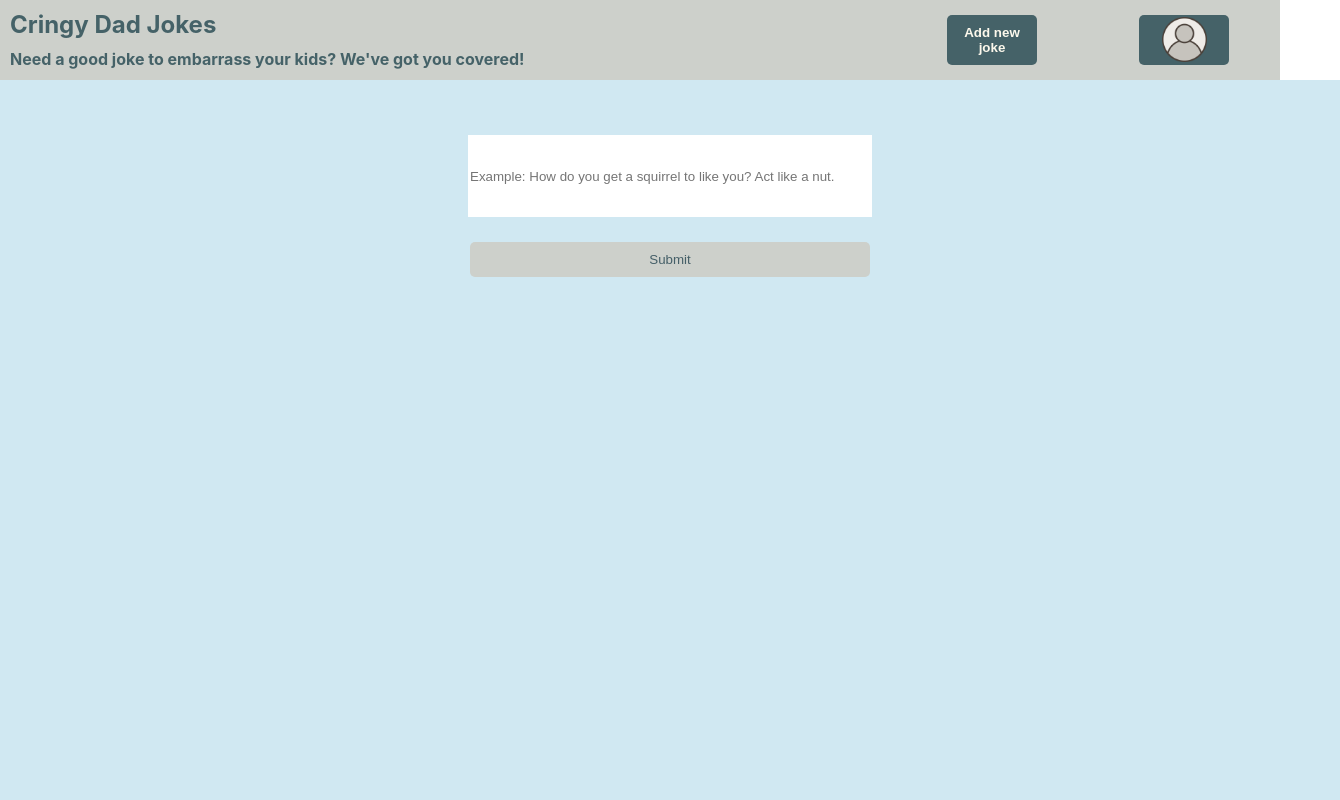
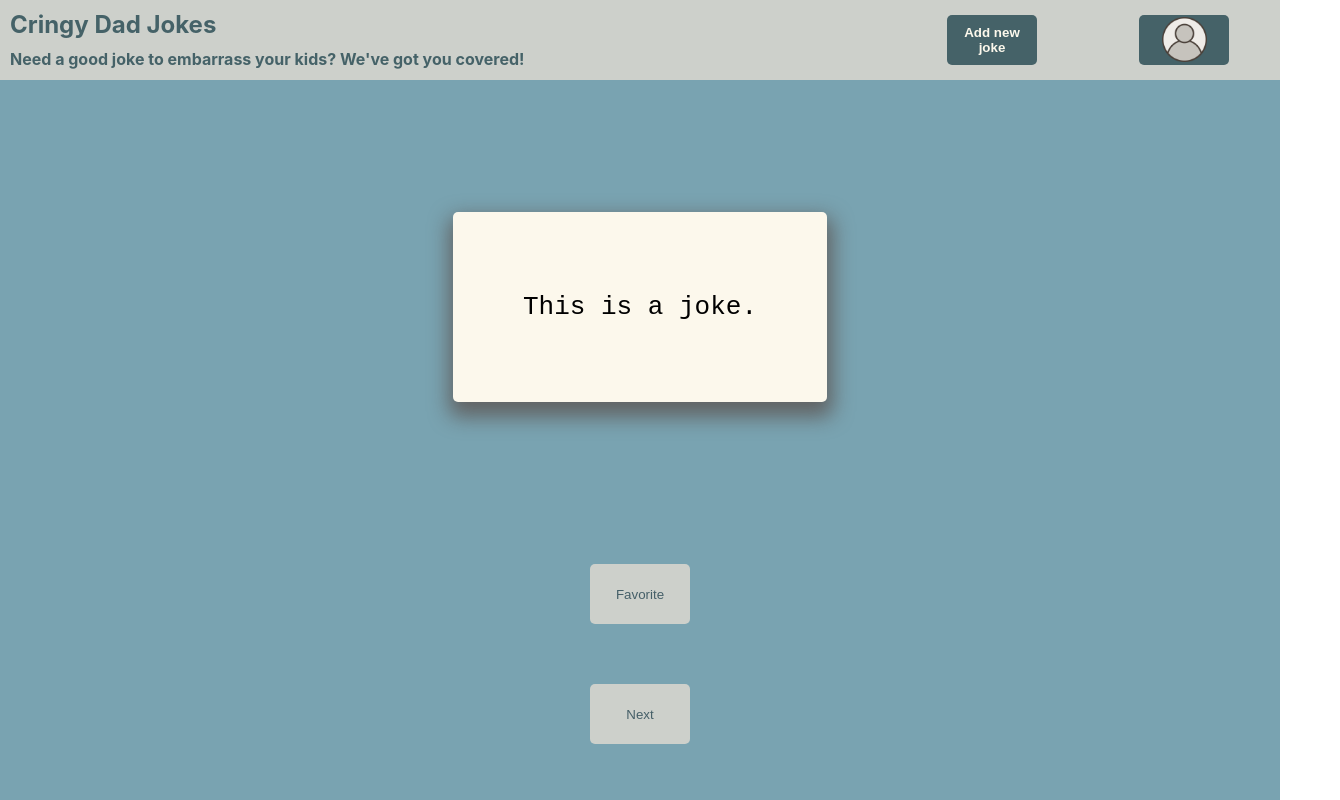
Before and after one commit to peytonjo/Dad-Jokes, a React (Create React App) app: page / in a window 1280 px wide. Shown: the top 800 px of the page, 1340 px wide, since content can reach past the window. Built offline with nearby package versions, Linux system fonts and the light colour scheme.

Commit message:
add styling to all buttons

```diff
--- a/package.json
+++ b/package.json
@@ -9,6 +9,7 @@
     "node-sass": "^4.14.1",
     "react": "^17.0.1",
     "react-dom": "^17.0.1",
+    "react-router-dom": "^5.2.0",
     "react-scripts": "4.0.1",
     "web-vitals": "^0.2.4"
   },
--- a/src/App/App.js
+++ b/src/App/App.js
@@ -2,9 +2,11 @@ import './App.scss';
 import userIcon from '../user.png'
 import User from '../User/User'
 import Form from '../Form/Form'
+import { Link, Router } from "react-router-dom"
 
 function App() {
   return (
+    //<Router>
       <div className="App">
         <body>
           <nav className="nav-bar">
@@ -13,28 +15,33 @@ function App() {
               <h4>Need a good joke to embarrass your kids? We've got you covered!</h4>
             </div>
             <section className="nav-btns">
-            <button>
+            {/* <Link to="/User"> */}
+              <button alt="button">
                 <img
                 className="user-icon"
-              alt="user image"
+                alt="user icon"
                 src={ userIcon }
                 role="button"
                 />
               </button>
-            <button>Add new joke</button>
+            {/* </Link> */}
+            {/* <Link to="/Form"> */}
+              <button alt="new joke button">Add new joke</button>
+            {/* </ Link> */}
             </section>
           </nav>
-        {/* <section className="app-body">
-          <p>This is a joke.</p>
+          <section className="app-body">
+            <p className="joke-card">This is a joke.</p>
             <div className="joke-btns">
-            <button>Favorite</button>
-            <button>Next</button>
+              <button className="add-favorite">Favorite</button>
+              <button className="next-joke">Next</button>
             </div>
-        </section> */}
+          </section>
           {/* <User />  */}
-        <Form />
+          {/* <Form /> */}
         </body>
       </div>
+    //</Router>
   );
 }
 
--- a/src/App/App.scss
+++ b/src/App/App.scss
@@ -88,3 +88,37 @@ body {
   margin-left: 10px;
   color: $mossBlue;
 }
+
+.next-joke {
+  height: 35px;
+  width: 400px;
+  background: $navBar;
+  border: none;
+  border-radius: 5px;
+  transition: all .2s ease-in-out;
+  color: $darkMoss;
+}
+
+.next-joke:hover {
+  background-color: $mossBlue;
+  color: $clouds;
+  cursor: pointer;
+  transform: scale(1.1);
+}
+
+.add-favorite {
+  height: 35px;
+  width: 400px;
+  background: $navBar;
+  border: none;
+  border-radius: 5px;
+  transition: all .2s ease-in-out;
+  color: $darkMoss;
+}
+
+.add-favorite:hover {
+  background-color: $mossBlue;
+  color: $clouds;
+  cursor: pointer;
+  transform: scale(1.1);
+}
--- a/src/Form/Form.js
+++ b/src/Form/Form.js
@@ -12,9 +12,9 @@ class Form extends Component {
 
   render() {
     return (
-      <form className="joke-form">
-        <input placeholder="Example: How do you get a squirrel to like you? Act like a nut." type="text"></input>
-        <button type="submit" value="Submit">Submit</button>
+      <form className="joke-form" alt="form">
+        <input placeholder="Example: How do you get a squirrel to like you? Act like a nut." type="text" alt="joke input box"></input>
+        <button type="submit" value="Submit" className="form-submit" alt="form submit button">Submit</button>
       </form>
     )
   }
--- a/src/Form/Form.scss
+++ b/src/Form/Form.scss
@@ -18,10 +18,11 @@ input {
   word-break: break-all;
   height: 80px;
   border: none;
-
+  border-radius: 5px;
+  background-color: #fff;
 }
 
-button {
+.form-submit {
   height: 35px;
   width: 400px;
   background: $navBar;
@@ -31,7 +32,7 @@ button {
   color: $darkMoss;
 }
 
-button:hover {
+.form-submit:hover {
   background-color: $mossBlue;
   color: $clouds;
   cursor: pointer;
--- a/src/User/User.scss
+++ b/src/User/User.scss
@@ -6,7 +6,6 @@
   height: 100vh;
   display: flex;
   flex-flow: row;
-  // padding: 30px;
   color: $clouds;
   font-size: x-large;
 }
@@ -39,6 +38,7 @@
   display: flex;
   box-shadow: 1px 10px 20px 5px rgba(97, 97, 97, 0.96);
   align-items: center;
+  justify-content: center;
 }
 
 .joke {
```
Also changed, not shown: 2 other files (tests, documents, lock files or other folders). Lines whose indentation alone changed are shown as unchanged.
